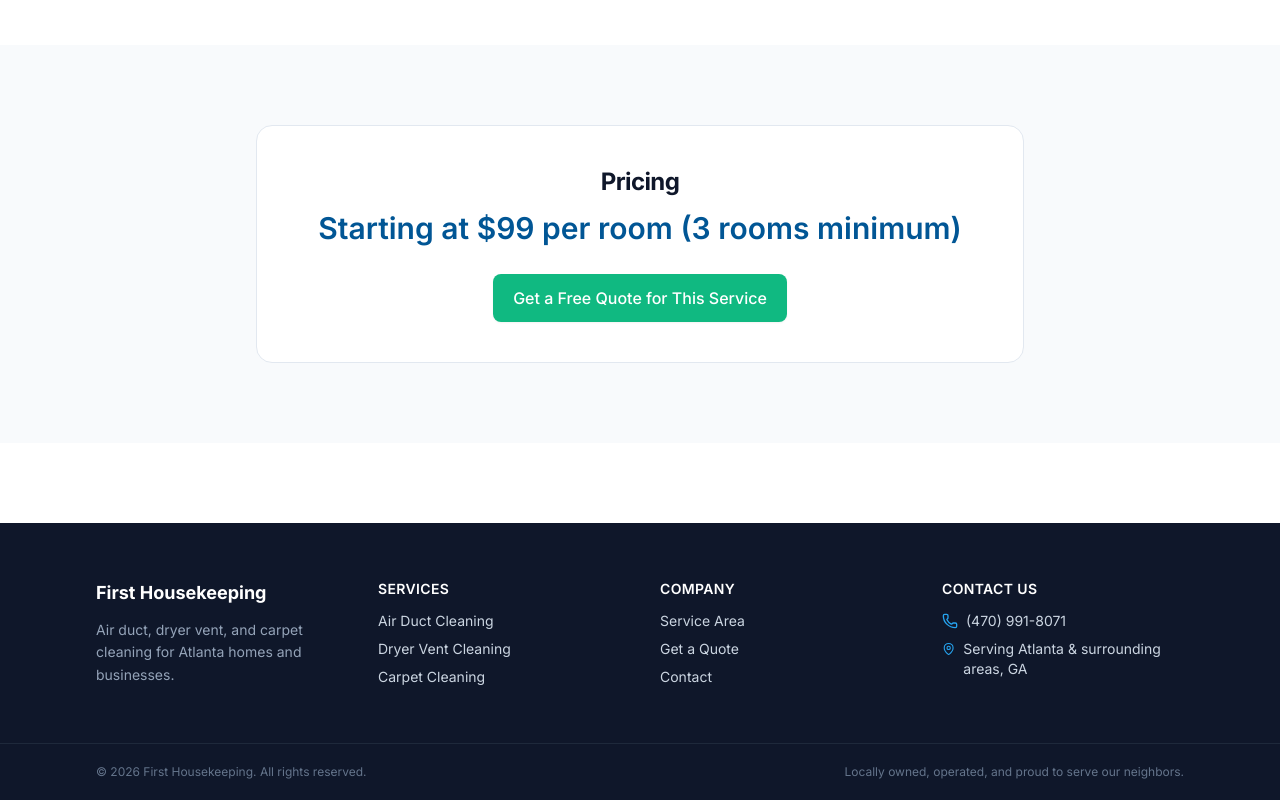
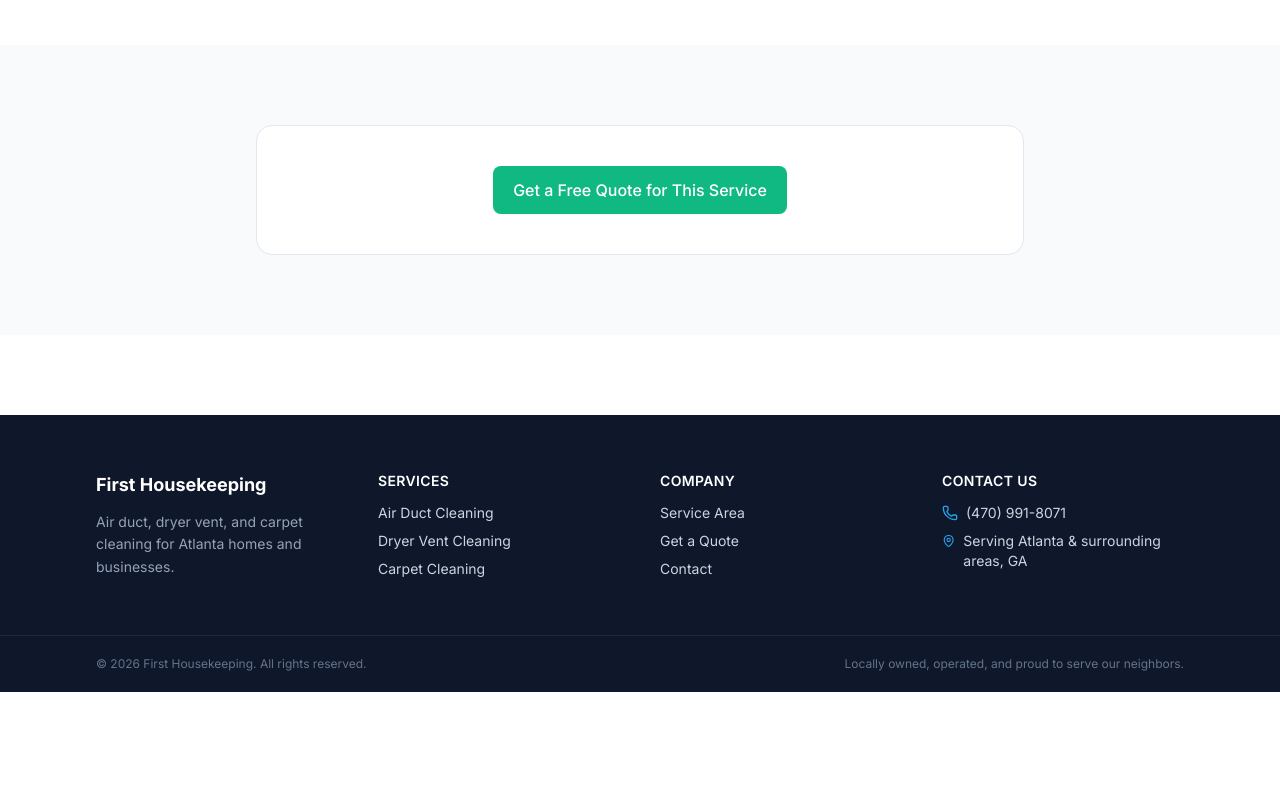
Before and after one commit to KSUUS/first-housekeeping, a React (Vite) app: page /services/carpet-cleaning in a window 1280 px wide. Shown: the part 883-1683 px from the top of the page. After the commit the page ends 1575 px from the top, so only its background shows below. Built offline with nearby package versions, Linux system fonts and the light colour scheme; no server answers.

Commit message:
Remove sanitization step and hide pricing from service pages

```diff
--- a/src/i18n/translations.ts
+++ b/src/i18n/translations.ts
@@ -77,7 +77,6 @@ export const translations = {
         process: [
           'Inspection — we walk through your system and identify problem areas',
           'Source removal — high-powered vacuum + agitation tools clean every supply, return, and main trunk',
-          'Sanitization (optional) — EPA-registered antimicrobial treatment',
           'Final walkthrough — before/after photos so you can see the difference',
         ],
         priceFrom: 'Starting at $299 (single system, up to 10 vents)',
@@ -380,7 +379,6 @@ export const translations = {
         process: [
           '检查 — 现场检查系统，找出重点区域',
           '清洁 — 大功率真空 + 搅动工具，每一个出风口、回风口和主管道全部清理',
-          '消毒（可选） — EPA 认证抗菌处理',
           '最终验收 — 提供清洁前后对比照片',
         ],
         priceFrom: '$299 起（单系统，最多 10 个出风口）',
--- a/src/pages/ServicePage.tsx
+++ b/src/pages/ServicePage.tsx
@@ -130,15 +130,11 @@ export function ServicePage({ service }: { service: ServiceKey }) {
         </div>
       </section>
 
-      {/* Pricing */}
+      {/* CTA */}
       <section className="section bg-slate-50">
         <div className="container-tight">
           <div className="rounded-2xl bg-white border border-slate-200 p-8 sm:p-10 max-w-3xl mx-auto text-center">
-            <h2 className="text-2xl font-bold">{t.services.pricingLabel}</h2>
-            <p className="mt-3 text-2xl sm:text-3xl text-brand-700 font-semibold">
-              {data.priceFrom}
-            </p>
-            <button type="button" onClick={openChat} className="btn-accent mt-7">
+            <button type="button" onClick={openChat} className="btn-accent">
               {t.services.ctaQuote}
             </button>
           </div>
```
